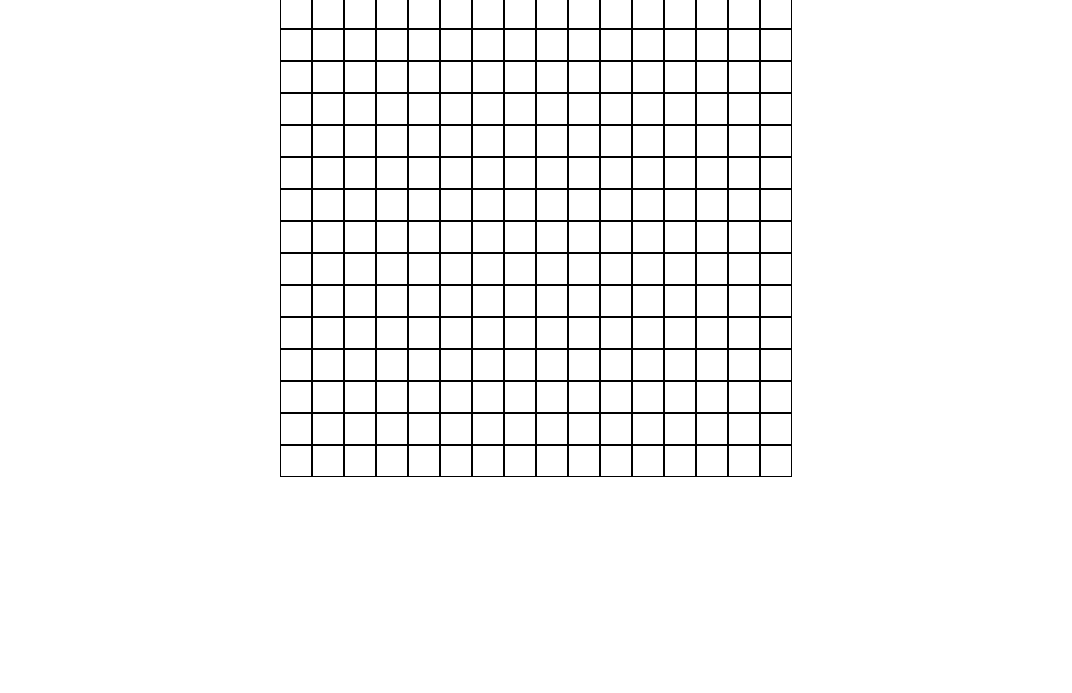
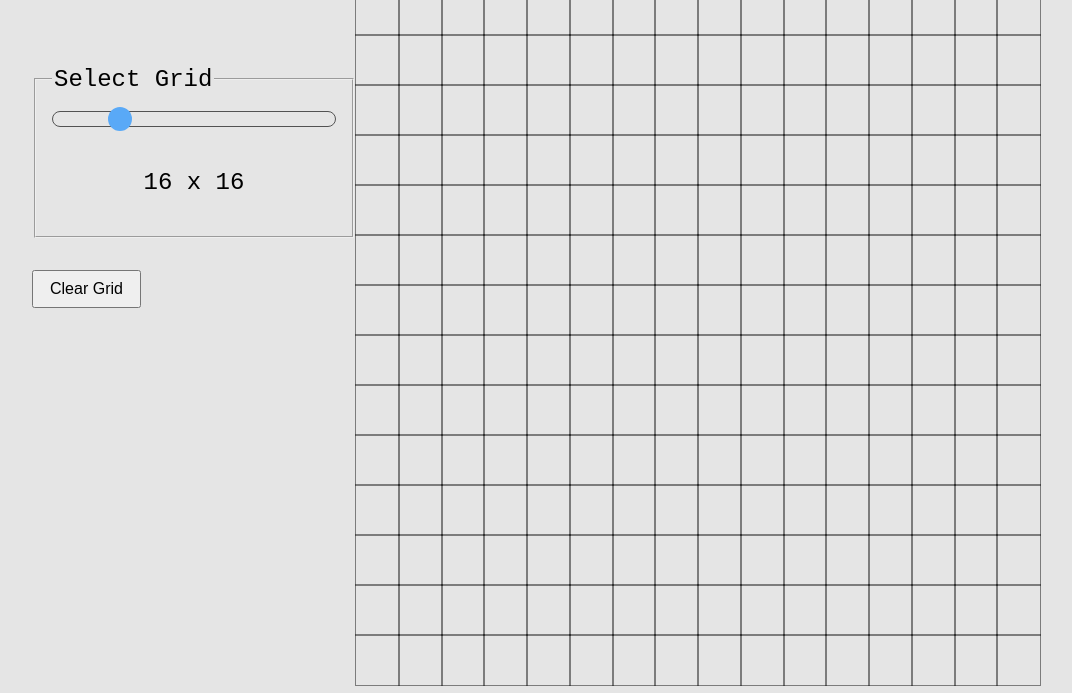
Before and after one commit to yash-aryan/etch-a-sketch, a plain HTML site: page index.html in a window 1280 px wide. Shown: the part 123-816 px from the top of the page, without its empty margins (104-1176 px from the left). Drawn offline with Linux system fonts and the light colour scheme.

Commit message:
Update grid flex properties & Add clear button
The grid now always takes up fixed amount of space on screen, and each
grid-cells that gets added also get smaller to fit-in.
Also added logic to clear grid, or clear all drawing on a press of a
button.
Also updated index.html & stlyes.css to improve the webpage's design.

```diff
--- a/index.html
+++ b/index.html
@@ -1,15 +1,41 @@
 <!DOCTYPE html>
 <html lang="en">
 	<head>
-    <meta charset="UTF-8">
-    <meta http-equiv="X-UA-Compatible" content="IE=edge">
-    <meta name="viewport" content="width=device-width, initial-scale=1.0">
+		<meta charset="UTF-8" />
+		<meta http-equiv="X-UA-Compatible" content="IE=edge" />
+		<meta name="viewport" content="width=device-width, initial-scale=1.0" />
 		<title>Etch a sketch</title>
-    <link rel="stylesheet" href="./styles.css">
+		<link rel="stylesheet" href="./styles.css" />
 		<script src="./scripts.js" defer></script>
 	</head>
+
 	<body>
-    <h1>Etch a Sketch</h1>
+		<!-- <h1>Etch a Sketch</h1> -->
+		<div class="test"></div>
+		<div class="hero-container">
+			<div class="side-container">
+				<h1>Etch-a-sketch >>></h1>
+				<form>
+					<fieldset>
+						<legend>Select Grid</legend>
+						<input
+							type="range"
+							class="range-slider"
+							name="rows-count"
+							min="4"
+							max="60"
+							step="4"
+							value="16"
+						/>
+						<p>
+							<span class="slider-value"></span> x
+							<span class="slider-value"></span>
+						</p>
+					</fieldset>
+					<input type="button" class="clear-grid" value="Clear Grid" />
+				</form>
+			</div>
 			<div class="grid-container"></div>
+		</div>
 	</body>
 </html>
--- a/scripts.js
+++ b/scripts.js
@@ -1,18 +1,33 @@
+"use strict";
+
+// --- DOM references ---
 const container = document.querySelector('.grid-container');
 const body = document.querySelector('body');
-createGrid();
+const rowCount = document.querySelector('.range-slider');
+const selectedGridSize = document.querySelectorAll('.slider-value');
+const clearGridButton = document.querySelector('.clear-grid');
 
-// Gets the nodelist of all grid-cells and converts it into an array which is stored in gridCells variable
-let gridCells = Array.from(container.getElementsByClassName('grid-cell'));
+// --- Main Code ---
+// calls "createGrid()" with the selected value from range input as the argument
+selectedGridSize.forEach((n) => {
+  n.innerHTML = rowCount.value;
+  createGrid(rowCount.value);
+  rowCount.addEventListener('input', () => {
+    n.innerHTML = rowCount.value;
+    createGrid(rowCount.value);
+  });
+});
 
 container.addEventListener('mousedown', startDrawing);
 body.addEventListener('mouseup', stopDrawing);
 
-// Function Declarations Below
+clearGridButton.addEventListener('click', clearGrid);
 
-// Creates a grid that utlises flexbox technique, and adds relevant class to each grid-row and grid-cell
-// By default, it creates a 16x16 grid
-function createGrid(inputRows = 16) {
+// --- Function Declarations ---
+// Creates a grid using flexbox method, and adds relevant classes to each grid-row and grid-cell
+// By default, it creates a 16x16 grid, because range input value by default is set to 16
+function createGrid(inputRows) {
+  container.innerHTML = '';
   let i = 1;
   while (i <= inputRows) {
     const row = document.createElement('div');
@@ -30,14 +45,25 @@ function createGrid(inputRows = 16) {
 }
 
 function startDrawing() {
-    for (let n of gridCells) n.addEventListener('mousemove', changeCellColor);
+  for (let n of container.getElementsByClassName('grid-cell')) {
+    n.addEventListener('mousemove', changeCellColor);
+  }
 }
 
 function stopDrawing() {
-    for (let n of gridCells) n.removeEventListener('mousemove', changeCellColor);
+  for (let n of container.getElementsByClassName('grid-cell')) {
+    n.removeEventListener('mousemove', changeCellColor);
+  }
 }
 
-// .active class is added to each grid-cell element in DOM, check the style properties of .active class in styles.css
+// When called, adds ".active" class to the drawn grid-cell elements in DOM
 function changeCellColor(e) {
   e.target.classList.add('active');
 }
+
+// When called, removes ".active" class from all grid-cells elements in DOM
+function clearGrid() {
+  for (let n of container.getElementsByClassName('grid-cell')) {
+    n.classList.remove('active');
+  }
+}
--- a/styles.css
+++ b/styles.css
@@ -1,30 +1,127 @@
-*, *::before, *::after {
-    box-sizing: border-box;
+/* --- Style Index ---
+- Body
+- Hero Container
+- Side Container
+	- Select Grid Fieldset
+	- Range Slider
+  - Clear Grid Button
+- Grid Container
+*/
+
+/* --- Body --- */
+*,
+*::before,
+*::after {
+	box-sizing: border-box;
+}
+
+body,
+.hero-container,
+.side-container,
+.grid-container,
+fieldset,
+.grid-row {
+	display: flex;
+}
+
+body,
+.side-container,
+fieldset,
+.grid-container {
+	flex-direction: column;
 }
 
 body {
-  display: flex;
-  flex-direction: column;
-  justify-content: center;
-  align-items: center;
+	justify-content: center;
+	align-items: center;
+	font-family: monospace;
+	background-color: #e5e5e5;
 }
 
-.grid-container {
-  display: flex;
-  flex-direction: column;
+/* --- Hero Container --- */
+.hero-container {
+	width: 100%;
+	margin-top: 0rem;
+	padding: 0 8rem;
+	justify-content: space-between;
 }
 
-.grid-row {
-  display: flex;
-  flex-direction: row;
+/* --- Side Container --- */
+.side-container {
+	flex: 1 33%;
+	gap: 4rem;
+}
+
+h1 {
+	font-size: 2rem;
+}
+
+/* Select Grid Fieldset */
+fieldset {
+	width: 20rem;
+	padding: 1rem;
+	align-items: center;
+	gap: 1rem;
+	font-size: 1.5rem;
+}
+
+/* Range Slider */
+.range-slider {
+	-webkit-appearance: none;
+	-moz-appearance: none;
+	appearance: none;
+	width: 100%;
+	height: 16px;
+	background-color: #e5e5e5;
+	border: 1px solid #151515;
+	border-radius: 16px;
+	opacity: 0.7;
+}
+
+.range-slider::-webkit-slider-thumb {
+	-webkit-appearance: none;
+	appearance: none;
+	width: 24px;
+	height: 24px;
+	background-color: dodgerblue;
+	border-radius: 16px;
+	cursor: pointer;
+}
+
+.range-slider::-moz-range-thumb {
+	width: 24px;
+	height: 24px;
+	background-color: dodgerblue;
+	border-radius: 16px;
+	cursor: pointer;
+}
+
+.range-slider:hover {
+	opacity: 1;
+}
+
+/* Clear Grid Button */
+.clear-grid {
+	margin-top: 2rem;
+	padding: 0.5rem 1rem;
+	font-size: 1rem;
+}
+
+/* --- Grid Container --- */
+.grid-container {
+	width: 50rem;
+	height: 50rem;
+}
+
+.grid-row,
+.grid-cell {
+	flex: 1 1 0;
 }
 
 .grid-cell {
-  width: 2rem;
-  height: 2rem;
-  border: 1px solid black;
+	outline: 0.5px solid #15151580;
 }
 
 .grid-cell.active {
-  background-color: black;
+	background-color: #151515;
 }
```
Lines whose indentation alone changed are shown as unchanged.
